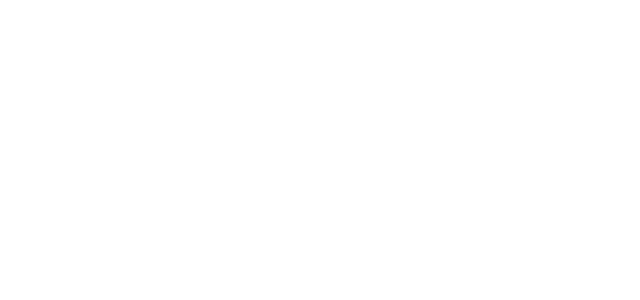
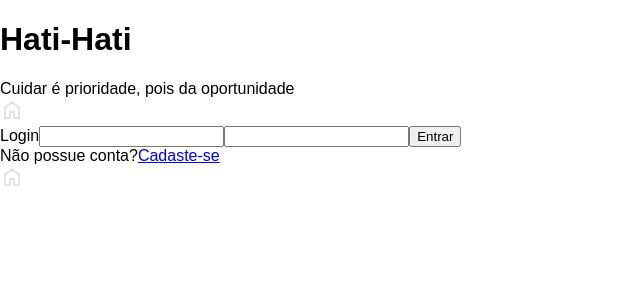
Before and after one commit to GuilhermePS2009/Scorpion_Hati-Hati_Front-End, a React (Vite) app: page /login in a window 1280 px wide. Before the commit this address had no page. Shown: the top 300 px of the page, without its empty margins (0-640 px from the left). Built offline with nearby package versions, Linux system fonts and the light colour scheme.

Commit message:
Início da tela cadastro

```diff
--- a/src/App.jsx
+++ b/src/App.jsx
@@ -5,6 +5,7 @@ import PerfilContratante from './pages/perfilContratante';
 import PerfilPrestador from './pages/perfilPrestador';
 import FeedContratante from './pages/feedContratante';
 import FeedPrestador from './pages/feedPrestador';
+import Login from './pages/login'
 
 function App() {
   return (
@@ -16,6 +17,7 @@ function App() {
         <Route path="/perfilPrestador" element={<PerfilPrestador />} />
         <Route path="/feedContratante" element={<FeedContratante />} />
         <Route path="/feedPrestador" element={<FeedPrestador />} />
+        <Route path="/login" element={<Login />} />
       </Routes>
     </BrowserRouter>
   )
--- a/src/pages/cadastro.jsx
+++ b/src/pages/cadastro.jsx
@@ -7,15 +7,17 @@ function cadastro() {
     <>
       <div className="cadastroFolha">
         <p className="um">Cadastro</p>
-        <p className="dois">Entrar como:</p><br></br>
 
-        <Link to="/perfilContratante">
-          <button className="botaoCadastro">Perfil Contratante</button><br></br>
-        </Link>
-
-        <Link to="/perfilPrestador">
-          <button className="botaoCadastro">Perfil Prestador</button>
-        </Link>
+        <label>Nome de usuário: </label> <input type="text" /><br/>
+        <label>Cidade: </label><input type="text"/> <br/>
+        <label>Estado: </label>
+        <select>
+        <option disabled>Selecione</option>
+        <option>SP</option>
+        </select><br/>
+        <label >CEP: </label><input type="text" /> <br/>
+        <input type="checkbox" value="Usuario"/><label>Contratante</label><br/>
+        <input type="checkbox" value="Usuario"/><label>Prestador</label>
       </div>
     </>
   )
--- /dev/null
+++ b/src/pages/login.jsx
@@ -0,0 +1,31 @@
+import { Link } from "react-router-dom";
+
+function Login() {
+  return (
+    <>
+        <div>
+            <h1>Hati-Hati</h1>
+            <spam>Cuidar é prioridade, pois da oportunidade</spam>
+        </div>
+        <div>
+            <img src="src/assets/feedFoto.png"/>
+            <div>
+                <spam>Login</spam>
+                <input type="text"/>
+                <input type="password"/>
+
+                <Link to="/perfilContratante">
+                    <button >Entrar</button><br></br>
+                </Link>
+                <spam>Não possue conta?</spam>
+                <Link to="/Cadastro">
+                    <spam >Cadaste-se</spam><br></br>
+                </Link>
+            </div>
+            <img src="src/assets/feedFoto.png"/>
+        </div>
+    </>
+  )
+}
+
+export default Login
```
